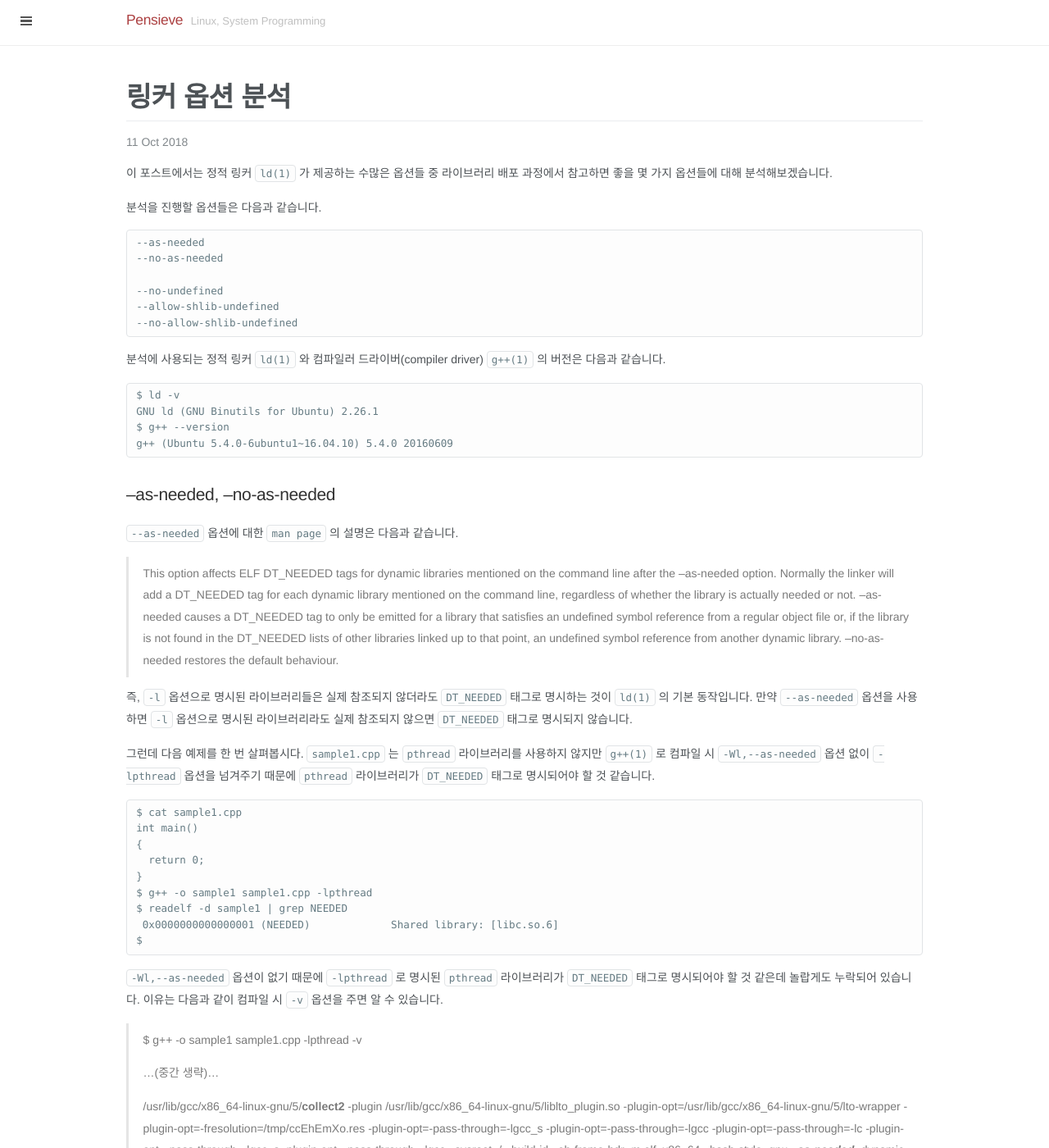
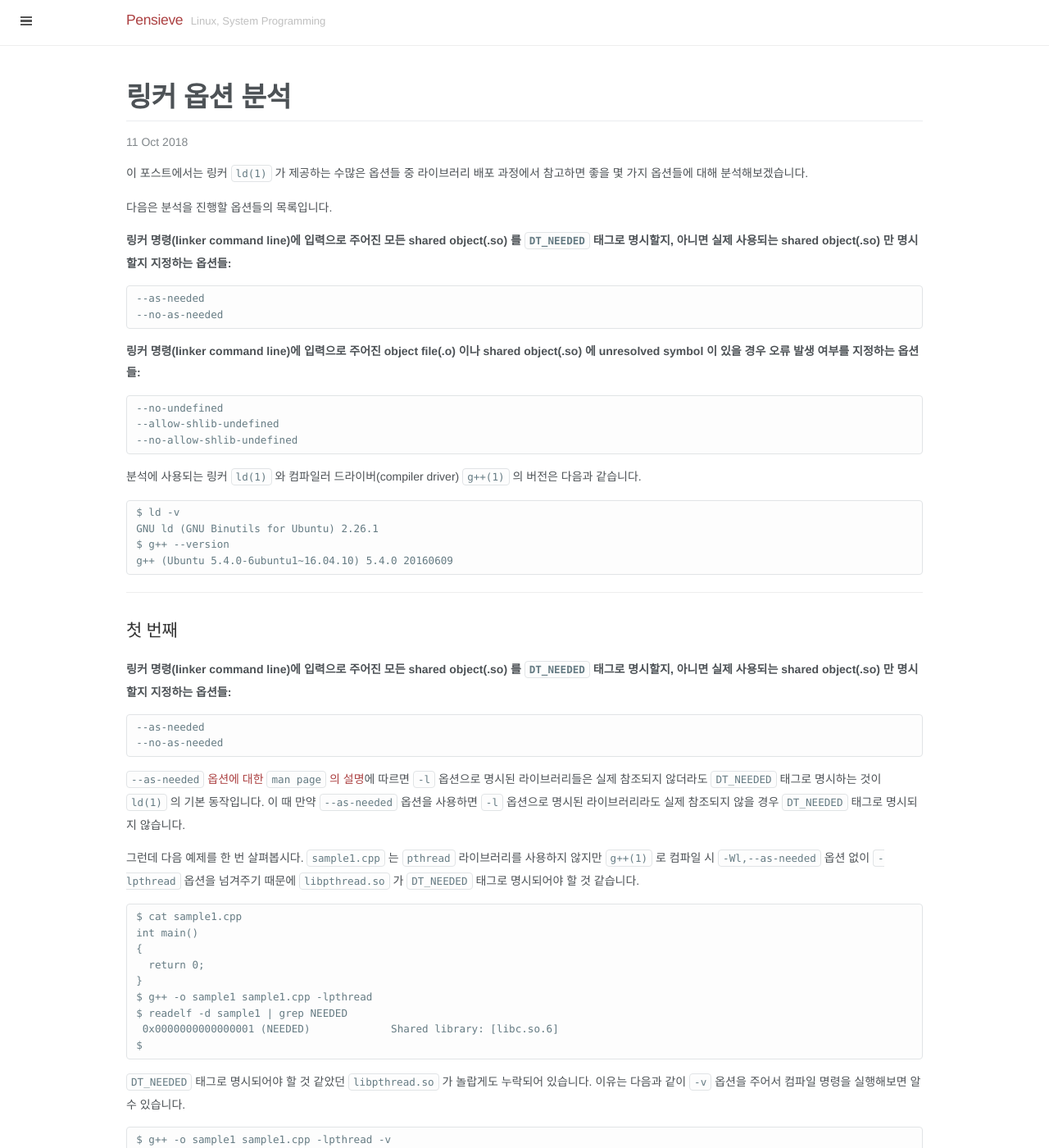
Before and after one commit to nglee/nglee.github.io, a Jekyll site: the page built from _posts/2018-10-11-Study-Linker-Options.md, in a window 1280 px wide and 1400 px high. Shown: the whole window at 82% size. Built offline with Jekyll 4.4.1, drawn with Linux system fonts in a browser that asks for light colours; some web fonts are replaced; comment, search, counter and statistics services are not loaded; some of the changed text lies outside the part shown.

Commit message:
Update post : Study Linker Options

````diff
--- a/_posts/2018-10-11-Study-Linker-Options.md
+++ b/_posts/2018-10-11-Study-Linker-Options.md
@@ -5,20 +5,24 @@
 comments: true
 ---
 
-이 포스트에서는 정적 링커 `ld(1)` 가 제공하는 수많은 옵션들 중 라이브러리 배포 과정에서 참고하면 좋을 몇 가지 옵션들에 대해 분석해보겠습니다.
+이 포스트에서는 링커 `ld(1)` 가 제공하는 수많은 옵션들 중 라이브러리 배포 과정에서 참고하면 좋을 몇 가지 옵션들에 대해 분석해보겠습니다.
 
-분석을 진행할 옵션들은 다음과 같습니다.
+다음은 분석을 진행할 옵션들의 목록입니다.
 
+**링커 명령(linker command line)에 입력으로 주어진 모든 shared object(.so) 를 `DT_NEEDED` 태그로 명시할지, 아니면 실제 사용되는 shared object(.so) 만 명시할지 지정하는 옵션들:**
 ```
 --as-needed
 --no-as-needed
+```
 
+**링커 명령(linker command line)에 입력으로 주어진 object file(.o) 이나 shared object(.so) 에 unresolved symbol 이 있을 경우 오류 발생 여부를 지정하는 옵션들:**
+```
 --no-undefined
 --allow-shlib-undefined
 --no-allow-shlib-undefined
 ```
 
-분석에 사용되는 정적 링커 `ld(1)` 와 컴파일러 드라이버(compiler driver) `g++(1)` 의 버전은 다음과 같습니다.
+분석에 사용되는 링커 `ld(1)` 와 컴파일러 드라이버(compiler driver) `g++(1)` 의 버전은 다음과 같습니다.
 
 ```
 $ ld -v
@@ -27,15 +31,19 @@
 g++ (Ubuntu 5.4.0-6ubuntu1~16.04.10) 5.4.0 20160609
 ```
 
-## --as-needed, --no-as-needed
+----------------------------------------------------------
 
-`--as-needed` 옵션에 대한 `man page` 의 설명은 다음과 같습니다.
+## 첫 번째
 
->This option affects ELF DT_NEEDED tags for dynamic libraries mentioned on the command line after the --as-needed option. Normally the linker will add a DT_NEEDED tag for each dynamic library mentioned on the command line, regardless of whether the library is actually needed or not. --as-needed causes a DT_NEEDED tag to only be emitted for a library that satisfies an undefined symbol reference from a regular object file or, if the library is not found in the DT_NEEDED lists of other libraries linked up to that point, an undefined symbol reference from another dynamic library. --no-as-needed restores the default behaviour.
+**링커 명령(linker command line)에 입력으로 주어진 모든 shared object(.so) 를 `DT_NEEDED` 태그로 명시할지, 아니면 실제 사용되는 shared object(.so) 만 명시할지 지정하는 옵션들:**
+```
+--as-needed
+--no-as-needed
+```
 
-즉, `-l` 옵션으로 명시된 라이브러리들은 실제 참조되지 않더라도 `DT_NEEDED` 태그로 명시하는 것이 `ld(1)` 의 기본 동작입니다. 만약 `--as-needed` 옵션을 사용하면 `-l` 옵션으로 명시된 라이브러리라도 실제 참조되지 않으면 `DT_NEEDED` 태그로 명시되지 않습니다.
+[`--as-needed` 옵션에 대한 `man page` 의 설명](http://man7.org/linux/man-pages/man1/ld.1.html)에 따르면 `-l` 옵션으로 명시된 라이브러리들은 실제 참조되지 않더라도 `DT_NEEDED` 태그로 명시하는 것이 `ld(1)` 의 기본 동작입니다. 이 때 만약 `--as-needed` 옵션을 사용하면 `-l` 옵션으로 명시된 라이브러리라도 실제 참조되지 않을 경우 `DT_NEEDED` 태그로 명시되지 않습니다.
 
-그런데 다음 예제를 한 번 살펴봅시다. `sample1.cpp` 는 `pthread` 라이브러리를 사용하지 않지만 `g++(1)` 로 컴파일 시 `-Wl,--as-needed` 옵션 없이 `-lpthread` 옵션을 넘겨주기 때문에 `pthread` 라이브러리가 `DT_NEEDED` 태그로 명시되어야 할 것 같습니다.
+그런데 다음 예제를 한 번 살펴봅시다. `sample1.cpp` 는 `pthread` 라이브러리를 사용하지 않지만 `g++(1)` 로 컴파일 시 `-Wl,--as-needed` 옵션 없이 `-lpthread` 옵션을 넘겨주기 때문에 `libpthread.so` 가 `DT_NEEDED` 태그로 명시되어야 할 것 같습니다.
 
 ```
 $ cat sample1.cpp
@@ -49,16 +57,30 @@
 $
 ```
 
-`-Wl,--as-needed` 옵션이 없기 때문에 `-lpthread` 로 명시된 `pthread` 라이브러리가 `DT_NEEDED` 태그로 명시되어야 할 것 같은데 놀랍게도 누락되어 있습니다. 이유는 다음과 같이 컴파일 시 `-v` 옵션을 주면 알 수 있습니다.
+`DT_NEEDED` 태그로 명시되어야 할 것 같았던 `libpthread.so` 가 놀랍게도 누락되어 있습니다. 이유는 다음과 같이 `-v` 옵션을 주어서 컴파일 명령을 실행해보면 알 수 있습니다.
 
-> $ g++ -o sample1 sample1.cpp -lpthread -v
->
->    ...(중간 생략)...
->
-> /usr/lib/gcc/x86_64-linux-gnu/5/**collect2** -plugin /usr/lib/gcc/x86_64-linux-gnu/5/liblto_plugin.so -plugin-opt=/usr/lib/gcc/x86_64-linux-gnu/5/lto-wrapper -plugin-opt=-fresolution=/tmp/ccEhEmXo.res -plugin-opt=-pass-through=-lgcc_s -plugin-opt=-pass-through=-lgcc -plugin-opt=-pass-through=-lc -plugin-opt=-pass-through=-lgcc_s -plugin-opt=-pass-through=-lgcc --sysroot=/ --build-id --eh-frame-hdr -m elf_x86_64 --hash-style=gnu ***--as-needed*** -dynamic-linker /lib64/ld-linux-x86-64.so.2 -z relro -o sample1 /usr/lib/gcc/x86_64-linux-gnu/5/../../../x86_64-linux-gnu/crt1.o /usr/lib/gcc/x86_64-linux-gnu/5/../../../x86_64-linux-gnu/crti.o /usr/lib/gcc/x86_64-linux-gnu/5/crtbegin.o -L/usr/lib/gcc/x86_64-linux-gnu/5 -L/usr/lib/gcc/x86_64-linux-gnu/5/../../../x86_64-linux-gnu -L/usr/lib/gcc/x86_64-linux-gnu/5/../../../../lib -L/lib/x86_64-linux-gnu -L/lib/../lib -L/usr/lib/x86_64-linux-gnu -L/usr/lib/../lib -L/usr/lib/gcc/x86_64-linux-gnu/5/../../.. /tmp/ccbK9uM1.o ***-lpthread*** -lstdc++ -lm -lgcc_s -lgcc -lc -lgcc_s -lgcc /usr/lib/gcc/x86_64-linux-gnu/5/crtend.o /usr/lib/gcc/x86_64-linux-gnu/5/../../../x86_64-linux-gnu/crtn.o
+```
+$ g++ -o sample1 sample1.cpp -lpthread -v
 
+   ...(중간 생략)...
 
-`collect2` 는 `GCC(GNU Compile Collection)` 에서 사용하는 링커에 대한 일종의 래퍼입니다. 여기서 `--as-needed` 옵션을 넘겨줌을 알 수 있습니다. 다음과 같이 컴파일 시 명시적으로 `--no-as-needed` 옵션을 넘겨주면, `pthread` 라이브러리 뿐만 아니라 `collect2` 가 기본으로 명시해주는 `stdc++`, `m`, `gcc_s` 등도 `DT_NEEDED` 로 명시되는 것을 알 수 있습니다.
+/usr/lib/gcc/x86_64-linux-gnu/5/collect2
+
+   ...(중간 생략)...
+
+   --as-needed
+
+   ...(중간 생략)...
+
+   -lpthread -lstdc++ -lm -lgcc_s -lgcc -lc
+
+   ...(이하 생략)...
+$
+```
+
+[`collect2` 는 `GCC(GNU Compile Collection)` 에서 링커를 직접 부르는 대신에 사용하는 일종의 래퍼](https://gcc.gnu.org/onlinedocs/gccint/Collect2.html)입니다. 여기서 `--as-needed` 옵션을 자동으로 넘겨줌을 알 수 있습니다.
+
+반대로, 다음과 같이 컴파일 시 명시적으로 `--no-as-needed` 옵션을 넘겨주면, `libpthread.so` 뿐만 아니라 `collect2` 가 기본으로 넘겨주는 `libstdc++.so`, `libm.so`, `libgcc_s.so` 등도 `DT_NEEDED` 로 명시되는 것을 알 수 있습니다.
 
 ```
 $ g++ -o sample1 sample1.cpp -Wl,--no-as-needed -lpthread
@@ -71,28 +93,35 @@
 $
 ```
 
-정리하면, `ld(1)` 에 대한 `man page` 문서에는 `--no-as-needed` 옵션이 기본값이라고 설명되어 있지만 `g++(1)` 가 `collect2` 를 사용하게 되면서 `--as-needed` 옵션이 기본값이 되어버렸다고 할 수 있겠습니다.
+정리하면, `ld(1)` 에 대한 `man page` 문서에는 `--no-as-needed` 옵션이 기본값이라고 설명되어 있지만 `g++(1)` 가 `collect2` 를 사용하면서 `--as-needed` 옵션이 기본값이 되어버렸다고 할 수 있겠습니다.
 
-## --no-undefined, --allow-shlib-undefined, --no-allow-shlib-undefined
+----------------------------------------------------------
 
-이 옵션들은 링커의 입력으로 들어오는 object file(.o) 이나 shared object(.so) 에 unresolved symbol 이 있는 경우 링커가 어떻게 동작하는지 결정한다.
+## 두 번째
 
-결론부터 얘기하면 링커가 생성해내는(= 링커가 출력하는) 파일이 executable 이냐, shared object(.so) 냐에 따라 다르다.
+**링커 명령(linker command line)에 입력으로 주어진 object file(.o) 이나 shared object(.so) 에 unresolved symbol 이 있을 경우 오류 발생 여부를 지정하는 옵션들:**
+```
+--no-undefined
+--allow-shlib-undefined
+--no-allow-shlib-undefined
+```
 
-아무 옵션도 주어지지 않았을 때의 기본 동작은 다음과 같다.
+입력에 unresolved symbol 이 있을 경우 링커가 생성해내는(= 링커가 출력하는) 파일이 executable 이냐, 아니면 shared object(.so) 냐에 따라 오류 발생 여부가 다릅니다.
+
+먼저 아무 옵션도 주어지지 않았을 때의 기본 동작은 다음과 같습니다.
 
 |    linker output   | unresolved symbol in an object file(.o) | unresolved symbol in an shared object(.so) |
 |:------------------:|:---------------------------------------:|:------------------------------------------:|
 |     executable     |                 disallow                |                 disallow\*\*               |
 | shared object(.so) |                  allow\*                |                   allow\*\*                |
 
-`--no-undefined` 옵션을 사용하게 되면, 위의 표에서 \* 표시된 부분의 동작이 disallow 로 바뀌게 된다.
+`--no-undefined` 옵션을 사용하게 되면, 위의 표에서 \* 표시된 부분의 동작이 disallow 로 바뀌게 됩니다.
 
-`--allow-shlib-undefined` 옵션을 사용하게 되면, 위의 표에서 \*\* 표시된 부분의 동작이 allow 로 바뀌게 된다.
+`--allow-shlib-undefined` 옵션을 사용하게 되면, 위의 표에서 \*\* 표시된 부분의 동작이 allow 로 바뀌게 됩니다.
 
-`--no-allow-shlib-undefined` 옵션을 사용하게 되면, 위의 표에서 \*\* 표시된 부분의 동작이 disallow 로 바뀌게 된다.
+`--no-allow-shlib-undefined` 옵션을 사용하게 되면, 위의 표에서 \*\* 표시된 부분의 동작이 disallow 로 바뀌게 됩니다.
 
-먼저, object file (.o) 을 링커의 입력으로 받을 때 unresolved symbol 이 있을 경우, 링커가 executable 을 출력하는 경우와 shared object (.so) 를 출력하는 경우에 어떻게 동작하는지 비교해보자.
+먼저, object file(.o) 을 링커의 입력으로 받을 때 unresolved symbol 이 있을 경우, 링커가 executable 을 출력하는 경우와 shared object(.so) 를 출력하는 경우에 각각 어떻게 동작하는지 비교해보겠습니다.
 
 ```
 $ cat main.cpp
@@ -110,7 +139,7 @@
 $
 ```
 
-`main.cpp` 에는 함수 `f1` 에 대한 정의가 없다. 이 경우 `main` 이라는 executable 을 만들려고 할 경우 `undefined reference to 'f1()'` 라는 에러가 발생한다.
+`main.cpp` 에는 함수 `f1` 에 대한 정의가 없습니다. 이 경우 `main` 이라는 executable 을 만들려고 할 경우 위와 같이 `undefined reference to 'f1()'` 이라는 에러가 발생합니다.
 
 ```
 $ cat f2.cpp
@@ -125,9 +154,9 @@
 $
 ```
 
-`f2.cpp` 에도 `main.cpp` 처럼 함수 `f1` 에 대한 정의가 없다. 그러나 `libf2.so` 라는 shared object (.so) 를 만들려고 할 경우 에러가 발생하지 않는다.
+`f2.cpp` 에도 `main.cpp` 처럼 함수 `f1` 에 대한 정의가 없습니다. 그러나 `libf2.so` 라는 shared object(.so) 를 만들려고 할 경우 위와 같이 에러가 발생하지 않습니다.
 
-이 때 다음과 같이 `--no-undefined` 옵션을 넘겨주면, `undefined reference to 'f1()'` 라는 에러가 발생한다.
+여기서 다음과 같이 `--no-undefined` 옵션을 넘겨주면, executable 을 만들려고 할 때와 같이 `undefined reference to 'f1()'` 이라는 에러가 발생합니다.
 
 ```
 $ g++ -shared -o libf2.so -Wl,--no-undefined f2.o
@@ -137,7 +166,7 @@
 $
 ```
 
-다음으로, shared object (.so) 를 링커의 입력으로 받을 때 unresolved symbol 이 있을 경우, 링커가 executable 을 출력하는 경우와 shared object (.so) 를 출력하는 경우에 어떻게 동작하는지 비교해보자.
+다음으로, shared object(.so) 를 링커의 입력으로 받을 때 unresolved symbol 이 있을 경우, 링커가 executable 을 출력하는 경우와 shared object(.so) 를 출력하는 경우에 각각 어떻게 동작하는지 비교해보겠습니다.
 
 ```
 $ cat f2.cpp
@@ -151,7 +180,7 @@
 $ g++ -shared -o libf2.so f2.o
 ```
 
-먼저 위와 같이 shared object (.so) `libf2.so` 를 생성한다. 앞에서 보았듯이 obejct file `f2.o` 에 unresolved symbol 인 함수 `f1` 이 있지만 링커가 shared object 를 출력하는 경우 오류를 발생시키지 않는다.
+먼저 위와 같이 shared object(.so) `libf2.so` 를 생성합니다. 앞에서 보았듯이 object file `f2.o` 에 unresolved symbol 인 함수 `f1` 이 있지만 링커가 shared object 를 출력하는 경우 오류를 발생시키지 않습니다.
 
 ```
 $ cat main2.cpp
@@ -168,16 +197,16 @@
 $
 ```
 
-위를 보면 `main2` 라는 executable 을 만드는데 unresolved symbol 을 포함하는 `libf2.so` 를 사용할 경우 `undefined reference to 'f1()'` 이라는 에러가 발생한다.
+위를 보면 `main2` 라는 executable 을 만드는데 unresolved symbol 을 포함하는 `libf2.so` 를 링커 입력으로 넘겨줄 경우 `undefined reference to 'f1()'` 이라는 에러가 발생합니다.
 
-이 때 다음과 같이 `--allow-shlib-undefined` 옵션을 넘겨주면, 에러가 발생하지 않는다.
+여기서 다음과 같이 `--allow-shlib-undefined` 옵션을 넘겨주면, 에러가 발생하지 않습니다.
 
 ```
 $ g++ -o main2 main2.o -L. -Wl,--allow-shlib-undefined -lf2
 $
 ```
 
-물론 이런 식으로 만들어진 executable 인 `main2` 를 다음과 같이 실행하려고 할 경우, `f1` 에 대한 unresolved reference 를 해결하기 전에는 다음과 같은 에러가 발생한다.
+물론 이런 식으로 만들어진 executable 인 `main2` 를 실행하려고 할 경우, `f1` 에 대한 unresolved reference 를 해결하기 전에는 다음과 같은 에러가 발생합니다.
 
 ```
 $ ./main2
@@ -185,7 +214,17 @@
 $
 ```
 
-이번에는 shared object (.so) `libf2.so` 를 입력으로 받아서 또 다른 shared object (.so) 를 출력하는 경우를 생각해보자.
+`f1` 에 대한 unresolved reference 를 해결하려면 다음과 같이 `LD_PRELOAD` 환경변수를 사용하는 방법이 있습니다.
+
+```
+$ cat f1.cpp
+void f1() { }
+$ g++ -shared -o libf1.so -fPIC f1.cpp
+$ LD_PRELOAD=libf1.so ./main2
+$
+```
+
+이번에는 shared object(.so) `libf2.so` 를 입력으로 받아서 또 다른 shared object(.so) 를 출력하는 경우를 살펴보겠습니다.
 
 ```
 $ cat f3.cpp
@@ -200,9 +239,9 @@
 $
 ```
 
-위와 같이 `libf2.so` 에 unresolved symbol 이 있지만 에러가 발생하지 않는다.
+위와 같이 `libf2.so` 에 unresolved symbol 이 있지만 에러가 발생하지 않습니다.
 
-이 때 다음과 같이 `--no-allow-shlib-undefined` 옵션을 넘겨주면, 에러가 발생한다.
+여기서 다음과 같이 `--no-allow-shlib-undefined` 옵션을 넘겨주면, `undefined reference to 'f1()'` 이라는 에러가 발생합니다.
 
 ```
 $ g++ -shared -o libf3.so f3.o -L. -Wl,--no-allow-shlib-undefined -lf2
@@ -230,5 +269,10 @@
     <td>Added --no-undefined, --allow-shlib-undefined, --no-allow-shlib-undefined</td>
     <td class="td_center">2018-10-22</td>
   </tr>
+  <tr>
+    <td class="td_center">1.2</td>
+    <td>Mentioned LD_PRELOAD</td>
+    <td class="td_center">2018-10-22</td>
+  </tr>
 </table>
 </div>
````
